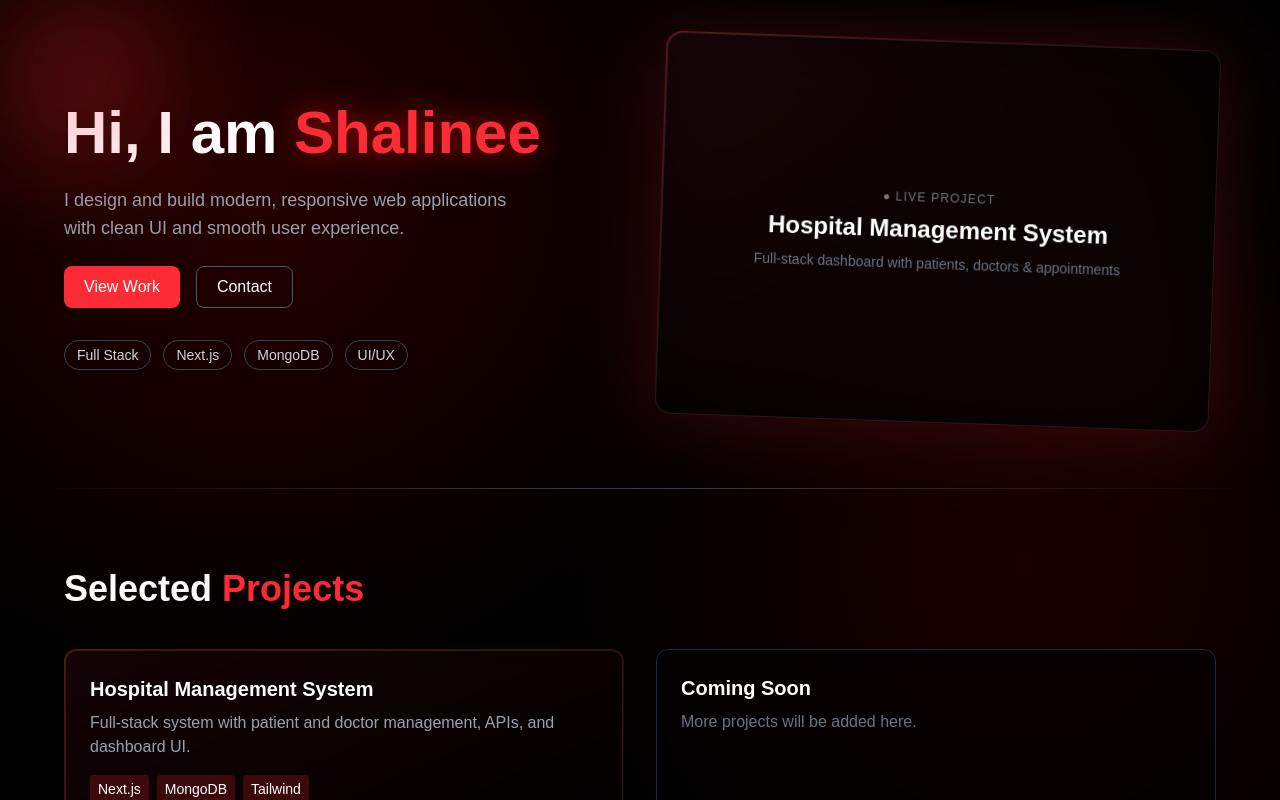
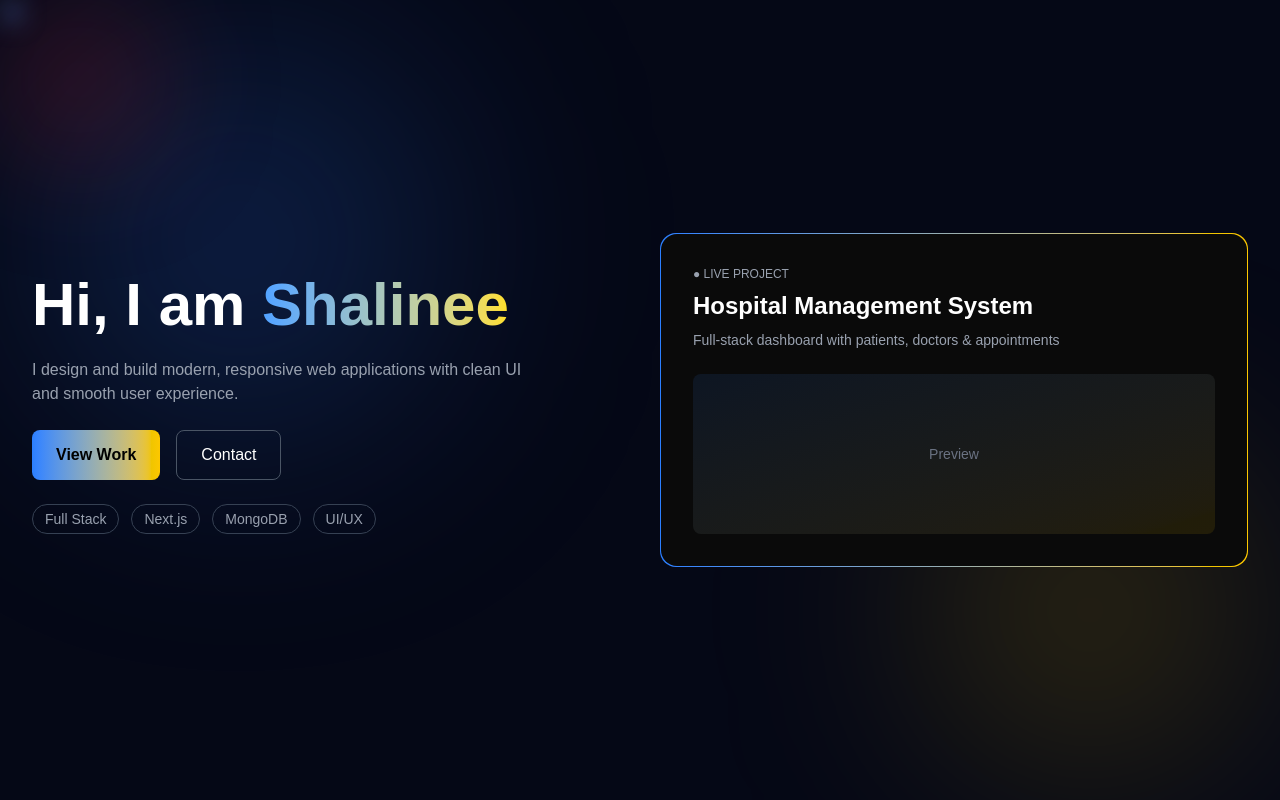
Before and after one commit to Shalineeeweeee/portfolio, a Next.js app: page / in a window 1280 px wide. Shown: the top 800 px of the page. Built offline with nearby package versions, Linux system fonts and the light colour scheme.

Commit message:
updating page

```diff
--- a/app/components/CursorGlow.tsx
+++ b/app/components/CursorGlow.tsx
@@ -4,25 +4,24 @@ import { useEffect } from "react";
 
 export default function CursorGlow() {
   useEffect(() => {
-    const glow = document.createElement("div");
-
-    glow.className =
-      "fixed w-40 h-40 bg-red-500/20 blur-3xl rounded-full pointer-events-none z-50";
-
-    document.body.appendChild(glow);
+    const cursor = document.getElementById("cursor");
 
     const move = (e: MouseEvent) => {
-      glow.style.left = e.clientX - 80 + "px";
-      glow.style.top = e.clientY - 80 + "px";
+      if (cursor) {
+        cursor.style.left = e.clientX + "px";
+        cursor.style.top = e.clientY + "px";
+      }
     };
 
     window.addEventListener("mousemove", move);
 
-    return () => {
-      window.removeEventListener("mousemove", move);
-      glow.remove();
-    };
+    return () => window.removeEventListener("mousemove", move);
   }, []);
 
-  return null;
+  return (
+    <div
+      id="cursor"
+      className="fixed w-6 h-6 rounded-full bg-blue-400/30 blur-md pointer-events-none z-50"
+    />
+  );
 }
--- a/app/components/Hero.tsx
+++ b/app/components/Hero.tsx
@@ -0,0 +1,92 @@
+"use client";
+
+import { motion } from "framer-motion";
+
+export default function Hero() {
+  return (
+    <section className="relative min-h-screen flex items-center px-8 overflow-hidden bg-[#050816] text-white">
+
+      {/* 🔥 BACKGROUND GLOW */}
+      <div className="absolute w-[400px] h-[400px] bg-blue-500/20 blur-[120px] rounded-full top-10 left-10" />
+      <div className="absolute w-[300px] h-[300px] bg-yellow-400/20 blur-[120px] rounded-full bottom-10 right-10" />
+
+      {/* CONTENT */}
+      <div className="grid md:grid-cols-2 gap-10 items-center w-full max-w-7xl mx-auto z-10">
+
+        {/* LEFT SIDE */}
+        <motion.div
+          initial={{ opacity: 0, y: 40 }}
+          animate={{ opacity: 1, y: 0 }}
+          transition={{ duration: 0.8 }}
+        >
+          <h1 className="text-5xl md:text-6xl font-bold leading-tight">
+            Hi, I am{" "}
+            <span className="bg-gradient-to-r from-blue-400 to-yellow-300 bg-clip-text text-transparent">
+              Shalinee
+            </span>
+          </h1>
+
+          <p className="text-gray-400 mt-4 max-w-lg">
+            I design and build modern, responsive web applications
+            with clean UI and smooth user experience.
+          </p>
+
+          {/* BUTTONS */}
+          <div className="flex gap-4 mt-6">
+            <button className="px-6 py-3 rounded-lg bg-gradient-to-r from-blue-500 to-yellow-400 text-black font-semibold hover:scale-105 transition">
+              View Work
+            </button>
+
+            <button className="px-6 py-3 rounded-lg border border-gray-600 hover:bg-white/10 transition">
+              Contact
+            </button>
+          </div>
+
+          {/* TECH TAGS */}
+          <div className="flex gap-3 mt-6 flex-wrap">
+            {["Full Stack", "Next.js", "MongoDB", "UI/UX"].map((tag) => (
+              <span
+                key={tag}
+                className="px-3 py-1 border border-gray-700 rounded-full text-sm text-gray-400"
+              >
+                {tag}
+              </span>
+            ))}
+          </div>
+        </motion.div>
+
+        {/* RIGHT SIDE (PROJECT CARD) */}
+        <motion.div
+          initial={{ opacity: 0, x: 60 }}
+          animate={{ opacity: 1, x: 0 }}
+          transition={{ duration: 0.9 }}
+          className="relative"
+        >
+          {/* GLOW BORDER */}
+          <div className="p-[1px] rounded-2xl bg-gradient-to-r from-blue-500 to-yellow-400">
+            <div className="bg-[#0a0a0a] rounded-2xl p-8 backdrop-blur-xl">
+
+              <p className="text-xs text-gray-400 mb-2">
+                ● LIVE PROJECT
+              </p>
+
+              <h2 className="text-2xl font-semibold">
+                Hospital Management System
+              </h2>
+
+              <p className="text-gray-400 text-sm mt-2">
+                Full-stack dashboard with patients, doctors & appointments
+              </p>
+
+              {/* FAKE IMAGE AREA */}
+              <div className="mt-6 h-40 bg-gradient-to-br from-blue-500/10 to-yellow-400/10 rounded-lg flex items-center justify-center text-gray-500 text-sm">
+                Preview
+              </div>
+            </div>
+          </div>
+        </motion.div>
+
+      </div>
+    </section>
+  );
+}
--- a/app/page.tsx
+++ b/app/page.tsx
@@ -1,93 +1,28 @@
 import Navbar from "./components/Navbar";
+import Hero from "./components/Hero";
 import ProjectsSection from "./components/ProjectsSection";
-import CursorGlow from "./components/CursorGlow.tsx";
+import CursorGlow from "./components/CursorGlow";
 
 export default function Home() {
   return (
-    <div className="relative min-h-screen bg-black text-white overflow-hidden">
-
-      {/* 🔥 Background gradients */}
-      <div className="absolute inset-0 bg-[radial-gradient(circle_at_20%_20%,rgba(255,0,0,0.15),transparent_40%)]" />
-      <div className="absolute inset-0 bg-[radial-gradient(circle_at_80%_60%,rgba(255,0,0,0.1),transparent_40%)]" />
+    <div className="relative min-h-screen bg-[#050816] text-white overflow-hidden">
 
       <CursorGlow />
       <Navbar />
 
-      <div className="px-6 py-10">
+      {/* HERO */}
+      <Hero />
 
-        {/* HERO */}
-        <section className="max-w-6xl mx-auto grid md:grid-cols-2 gap-10 items-center relative">
+      {/* PROJECTS */}
+      <div className="px-6 py-20 max-w-6xl mx-auto">
+        <h2 className="text-3xl md:text-4xl font-bold mb-10">
+          Selected{" "}
+          <span className="bg-gradient-to-r from-blue-400 to-yellow-300 bg-clip-text text-transparent">
+            Projects
+          </span>
+        </h2>
 
-          {/* LEFT */}
-          <div>
-            <h1 className="text-4xl md:text-6xl font-bold leading-tight">
-              Hi, I am{" "}
-              <span className="text-red-500 drop-shadow-[0_0_15px_rgba(255,0,0,0.6)]">
-                Shalinee
-              </span>
-            </h1>
-
-            <p className="mt-4 text-gray-400 text-lg max-w-md">
-              I design and build modern, responsive web applications with clean UI and smooth user experience.
-            </p>
-
-            {/* BUTTONS */}
-            <div className="mt-6 flex gap-4">
-              <button className="relative bg-red-500 px-5 py-2 rounded-lg hover:shadow-[0_0_20px_rgba(255,0,0,0.6)] transition">
-                View Work
-              </button>
-
-              <button className="border border-gray-600 hover:border-gray-400 px-5 py-2 rounded-lg transition">
-                Contact
-              </button>
-            </div>
-
-            {/* CHIPS */}
-            <div className="mt-8 flex flex-wrap gap-3 text-sm text-gray-300">
-              <span className="px-3 py-1 border border-gray-700 rounded-full hover:border-red-500 transition">Full Stack</span>
-              <span className="px-3 py-1 border border-gray-700 rounded-full hover:border-red-500 transition">Next.js</span>
-              <span className="px-3 py-1 border border-gray-700 rounded-full hover:border-red-500 transition">MongoDB</span>
-              <span className="px-3 py-1 border border-gray-700 rounded-full hover:border-red-500 transition">UI/UX</span>
-            </div>
-          </div>
-
-          {/* RIGHT CARD */}
-          <div className="relative h-64 md:h-96 rounded-2xl p-[1px] bg-gradient-to-br from-red-500/40 via-transparent to-transparent rotate-[2deg]">
-
-            <div className="h-full w-full rounded-2xl bg-black/80 backdrop-blur-xl border border-white/10 flex flex-col justify-center items-center text-center px-6">
-
-              <p className="text-gray-400 text-xs tracking-widest animate-pulse">
-                ● LIVE PROJECT
-              </p>
-
-              <h3 className="mt-2 text-2xl font-semibold">
-                Hospital Management System
-              </h3>
-
-              <p className="mt-2 text-gray-500 text-sm">
-                Full-stack dashboard with patients, doctors & appointments
-              </p>
-
-            </div>
-
-            {/* glow */}
-            <div className="absolute inset-0 rounded-2xl blur-2xl bg-red-500/20 -z-10"></div>
-          </div>
-
-        </section>
-
-        {/* Divider */}
-        <div className="mt-16 h-px bg-gradient-to-r from-transparent via-gray-700 to-transparent"></div>
-
-        {/* PROJECTS */}
-        <div className="mt-20 max-w-6xl mx-auto">
-          <h2 className="text-3xl md:text-4xl font-bold mb-10">
-            Selected <span className="text-red-500">Projects</span>
-          </h2>
-
-          <ProjectsSection />
-        </div>
-
+        <ProjectsSection />
       </div>
     </div>
   );
--- a/package.json
+++ b/package.json
@@ -9,6 +9,7 @@
     "lint": "eslint"
   },
   "dependencies": {
+    "framer-motion": "^12.38.0",
     "next": "16.2.4",
     "react": "19.2.4",
     "react-dom": "19.2.4"
```
Also changed, not shown: 1 other file (tests, documents, lock files or other folders).
